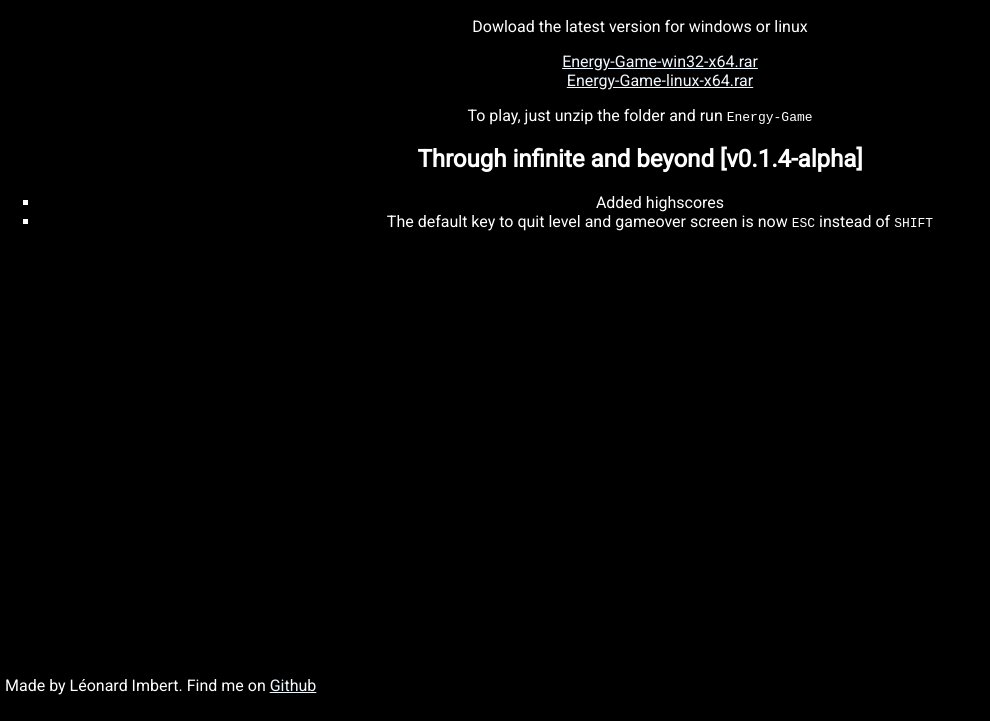
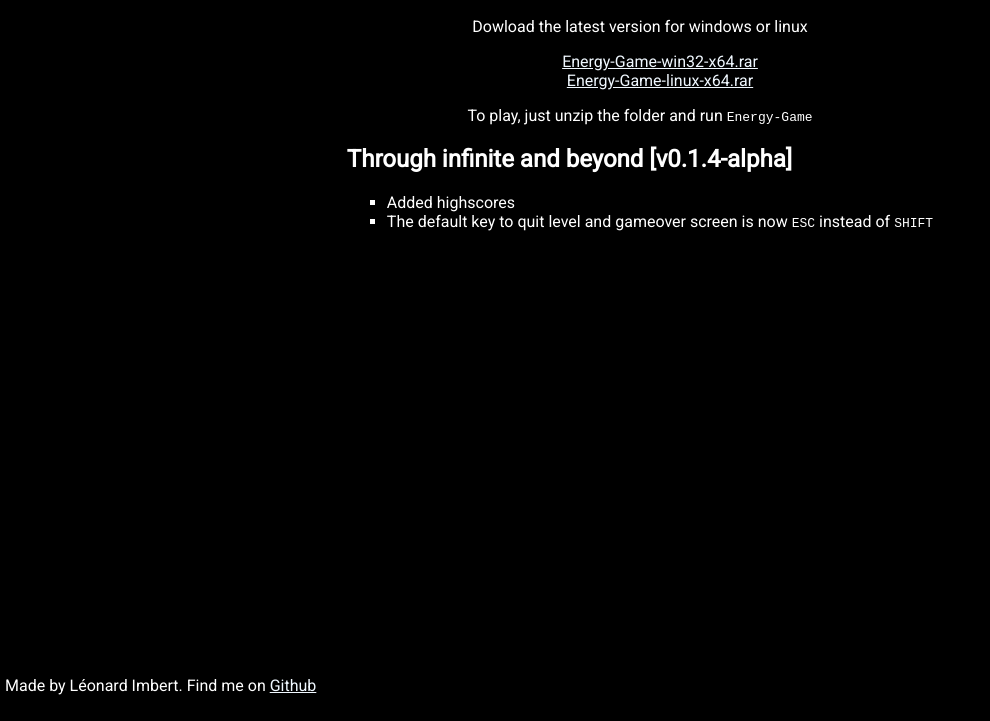
Before and after one commit to leonard-IMBERT/EnergyBallFrontPage, a website: page index.html in a window 1280 px wide. Shown: the part 100-821 px from the top of the page, without its empty margins (0-990 px from the left). Drawn offline with Linux system fonts and the light colour scheme.

Commit message:
(fix): Fix naming

```diff
--- a/index.html
+++ b/index.html
@@ -19,7 +19,7 @@
       </ul>
       <p>To play, just unzip the folder and run <code>Energy-Game</code></p>
     </div>
-    <div id="changleog">
+    <div id="changelog">
       <h2>Through infinite and beyond [v0.1.4-alpha]</h2>
         <ul class="changelog">
           <li>Added highscores</li>
```
